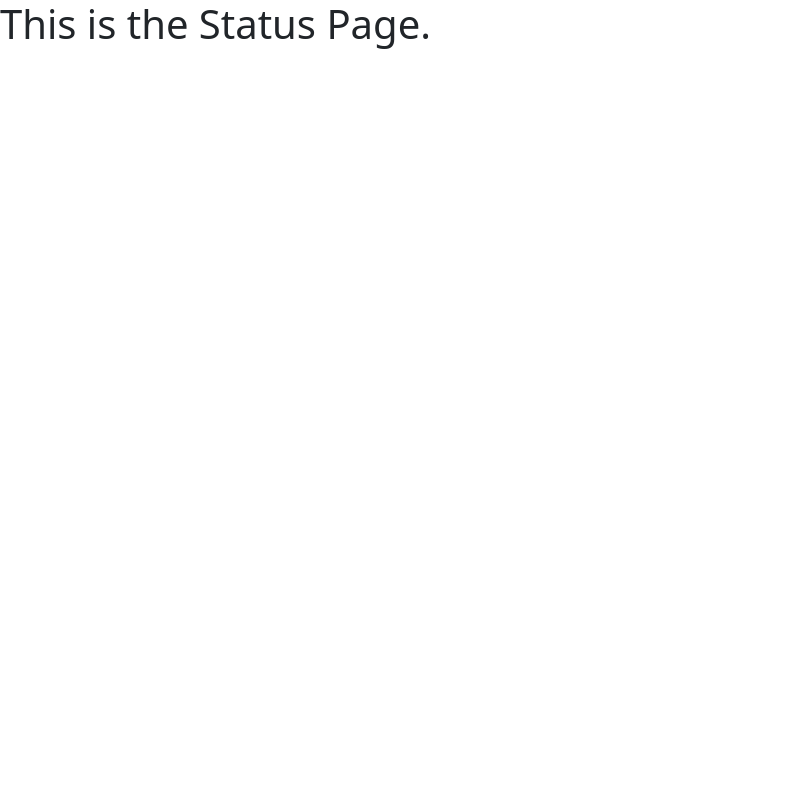
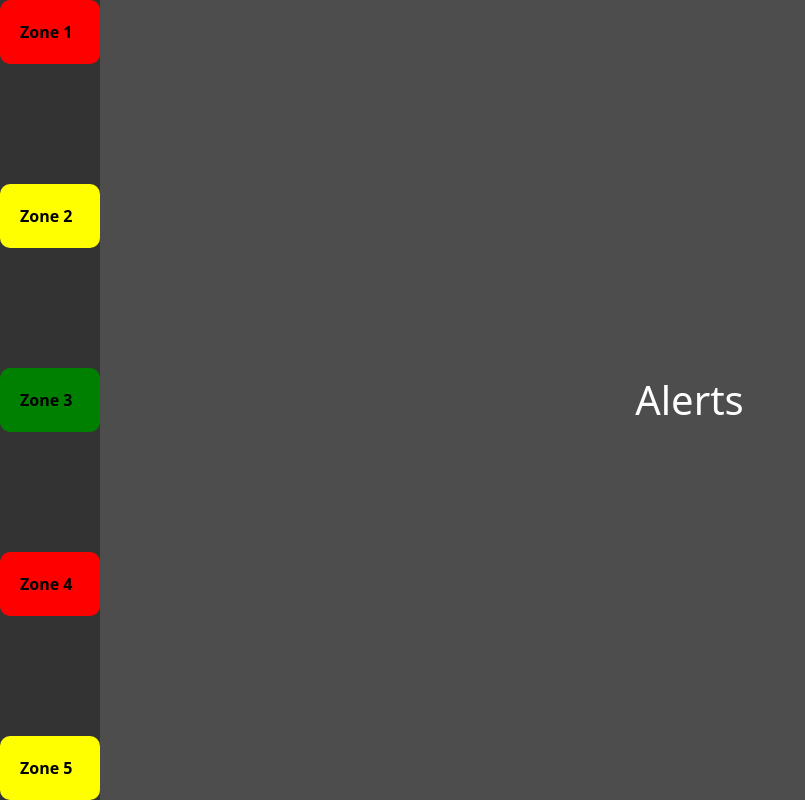
Before and after one commit to dingjw1997/AI-Dashboard, a React (Create React App) app: page /alerts in a window 1280 px wide. Shown: the whole page, without its empty margins (0-805 px from the left). Built offline with nearby package versions, Linux system fonts and the light colour scheme.

Commit message:
Alerts section, done by Jiawen

```diff
--- a/package.json
+++ b/package.json
@@ -13,7 +13,7 @@
     "react": "^18.2.0",
     "react-dom": "^18.2.0",
     "react-router-dom": "^6.22.3",
-    "react-scripts": "5.0.1",
+    "react-scripts": "^5.0.1",
     "typescript": "^4.9.5",
     "web-vitals": "^2.1.4"
   },
--- a/src/components/Header/Header.module.css
+++ b/src/components/Header/Header.module.css
@@ -1,4 +1,3 @@
-
 .logo {
     max-height: 60px;
 }
--- /dev/null
+++ b/src/pages/Alerts/Alerts.module.css
@@ -0,0 +1,54 @@
+/*Reference: https://create-react-app.dev/docs/adding-a-css-modules-stylesheet/ */
+
+.App {
+    display: flex;
+    height: 100vh;
+    background-color: rgb(77, 77, 77);
+  }
+
+  .sidebar {
+    background-color: #333;
+    color: black;
+    width: 100px;
+    display: flex;
+    flex-direction: column;
+    justify-content: space-between; /* Add equal spacing */
+    height: 100%;
+    border-right: none; /* Remove right border */
+    margin-right: -1px; /* Remove gap caused by border */
+  }
+
+  .tab {
+    padding: 20px;
+    cursor: pointer;
+    border-radius: 10px;
+    background-color: rgba(51, 51, 51, 0.8);
+  }
+
+  .bold {
+    font-weight: bold;
+  }
+
+  .red {
+    background-color: red;
+  }
+
+  .yellow {
+    background-color: yellow;
+  }
+
+  .green {
+    background-color: green;
+  }
+
+  .content {
+    flex-grow: 1;
+    display: flex;
+    justify-content: center;
+    align-items: center;
+  }
+
+  h1 {
+    color: white;
+    margin: 0;
+  }
--- a/src/pages/Alerts/Alerts.tsx
+++ b/src/pages/Alerts/Alerts.tsx
@@ -1,7 +1,24 @@
+//Reference: https://developer.mozilla.org/en-US/docs/Web/JavaScript/Reference/Template_literals
+//Reference: https://reactjs.org/docs/components-and-props.html
+
 import React from 'react';
+import styles from './Alerts.module.css';
 
 function Alerts() {
-  return <h1>This is the Status Page.</h1>;
+  return (
+    <div className={styles.App}>
+      <div className={styles.sidebar}>
+        <div className={`${styles.tab} ${styles.red}`}><span className={styles.bold}>Zone 1</span></div>
+        <div className={`${styles.tab} ${styles.yellow}`}><span className={styles.bold}>Zone 2</span></div>
+        <div className={`${styles.tab} ${styles.green}`}><span className={styles.bold}>Zone 3</span></div>
+        <div className={`${styles.tab} ${styles.red}`}><span className={styles.bold}>Zone 4</span></div>
+        <div className={`${styles.tab} ${styles.yellow}`}><span className={styles.bold}>Zone 5</span></div>
+      </div>
+      <div className={styles.content}>
+        <h1>Alerts</h1>
+      </div>
+    </div>
+  );
 }
 
 export default Alerts;
```
Also changed, not shown: 2 other files (tests, documents, lock files or other folders).
